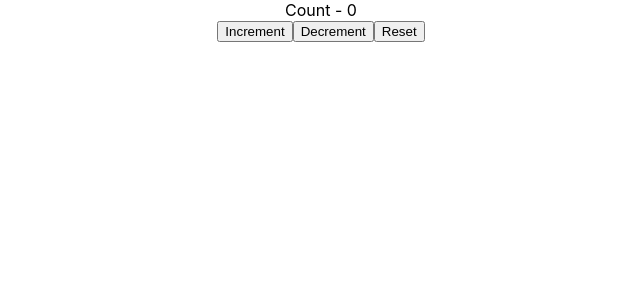
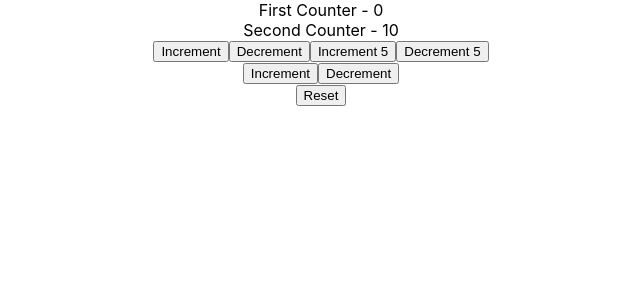
Before and after one commit to Hollie-Fritz/IndividualTaskQ2S1, a React (Create React App) app: page / in a window 1280 px wide. Shown: the top 300 px of the page, without its empty margins (319-959 px from the left). Built offline with nearby package versions, Linux system fonts and the light colour scheme.

Commit message:
useReducer (complex state & action)

```diff
--- a/src/App.js
+++ b/src/App.js
@@ -1,6 +1,6 @@
 import React from 'react'
 import './App.css'
-import CounterOne from './components/CounterOne'
+import CounterTwo from './components/CounterTwo'
 
 //step 1: create context
 export const UserContext = React.createContext()
@@ -9,7 +9,8 @@
 function App() {
   return (
     <div className='App'>
-      <CounterOne />
+      {/* <CounterOne /> */}
+      <CounterTwo />
   </div>
   )
 }
--- /dev/null
+++ b/src/components/CounterTwo.js
@@ -0,0 +1,62 @@
+import React, {useReducer} from 'react';
+//define initial state
+const initialState = {
+    firstCounter: 0,
+    secondCounter: 10
+}
+//accept current state and action then return new state
+//action is a instruction to the reducer function
+//define reducer function
+const reducer = (state, action) => {
+    switch(action.type){
+        case 'increment':
+            return {...state, firstCounter: state.firstCounter + action.value}
+        case 'decrement':
+            return {...state, firstCounter: state.firstCounter - action.value}
+        case 'increment2':
+            return {...state, secondCounter: state.secondCounter + action.value}
+        case 'decrement2':
+            return {...state, secondCounter: state.secondCounter - action.value}
+        case 'reset':
+            return initialState
+        //unknown action - default
+        default:
+            return state
+    }
+}
+
+function CounterTwo() {
+    // call on useReducer passing in a reducer function and the inital state
+    //returns the count value and dispatch method which accepts an action (button click)
+    const [count, dispatch] = useReducer(reducer, initialState)
+    return (
+        <div>
+            <div>First Counter - {count.firstCounter}</div>
+            <div>Second Counter - {count.secondCounter}</div>
+            <button onClick={() => dispatch({type: 'increment', value: 1})}>
+                Increment
+            </button>
+            <button onClick={() => dispatch({type: 'decrement', value: 1})}>
+                Decrement
+            </button>
+            <button onClick={() => dispatch({type: 'increment', value: 5})}>
+                Increment 5
+            </button>
+            <button onClick={() => dispatch({type: 'decrement', value: 5})}>
+                Decrement 5
+            </button>
+            <div>
+            <button onClick={() => dispatch({type: 'increment2', value: 1})}>
+                Increment
+            </button>
+            <button onClick={() => dispatch({type: 'decrement2', value: 1})}>
+                Decrement
+            </button>
+            </div>
+
+            <button onClick={() => dispatch({type: 'reset'})}>Reset</button>
+        </div>
+    )
+}
+
+export default CounterTwo;
```
